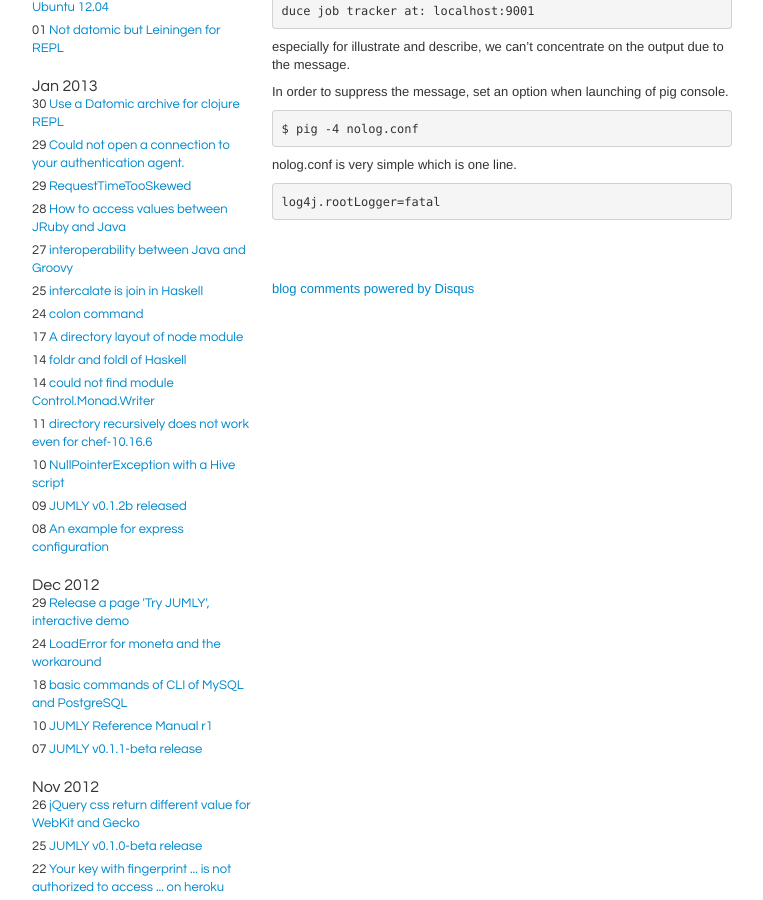
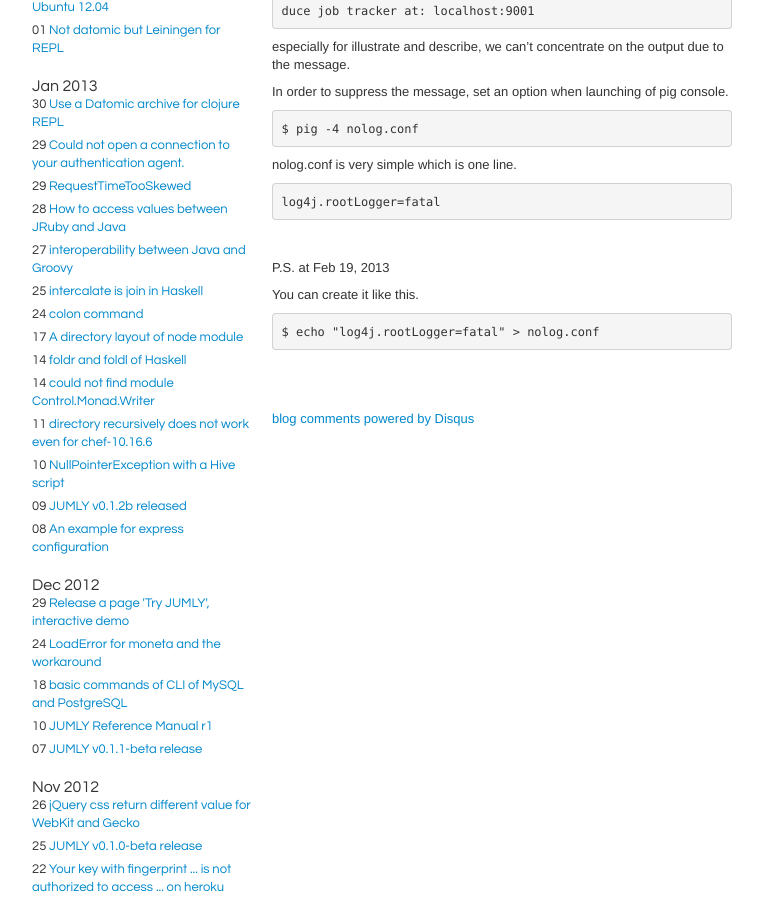
Before and after one commit to tmtk75/tmtk75.github.io, a Jekyll site: the page built from _posts/2012-09-04-disable_info_logging_of_pig_console.md, in a window 1280 px wide and 900 px high, scrolled down 364 px. Shown: the whole window, without its empty margins (138-901 px from the left). Built offline with Jekyll 4.4.1, drawn with Linux system fonts in a browser that asks for light colours; comment, search, counter and statistics services are not loaded.

Commit message:
postscript

```diff
--- a/_posts/2012-09-04-disable_info_logging_of_pig_console.md
+++ b/_posts/2012-09-04-disable_info_logging_of_pig_console.md
@@ -2,6 +2,7 @@
 layout: post
 title: disable info logging of pig console
 creation-date: 2012-09-04  7:53:05
+modified-date: 2013-02-19  7:05:05
 ---
 It's slightly annoying for logging message every time when using pig console like
 
@@ -9,13 +10,25 @@ It's slightly annoying for logging message every time when using pig console lik
     2012-09-04 07:56:16,159 [main] INFO  org.apache.pig.Main - Logging error messages to: /path/to/cwd/pig_1346712976155.log
     2012-09-04 07:56:16,489 [main] INFO  org.apache.pig.backend.hadoop.executionengine.HExecutionEngine - Connecting to hadoop file system at: hdfs://localhost:9000
     2012-09-04 07:56:16,713 [main] INFO  org.apache.pig.backend.hadoop.executionengine.HExecutionEngine - Connecting to map-reduce job tracker at: localhost:9001
+{:.terminal}
 
 especially for illustrate and describe, we can't concentrate on the output due to the message.
 
 In order to suppress the message, set an option when launching of pig console.
 
     $ pig -4 nolog.conf
+{:.terminal}
 
 nolog.conf is very simple which is one line.
 
     log4j.rootLogger=fatal
+{:.terminal}
+
+
+P.S. at Feb 19, 2013
+{: style='margin-top:3em'}
+
+You can create it like this.
+
+    $ echo "log4j.rootLogger=fatal" > nolog.conf
+{:.terminal}
```
